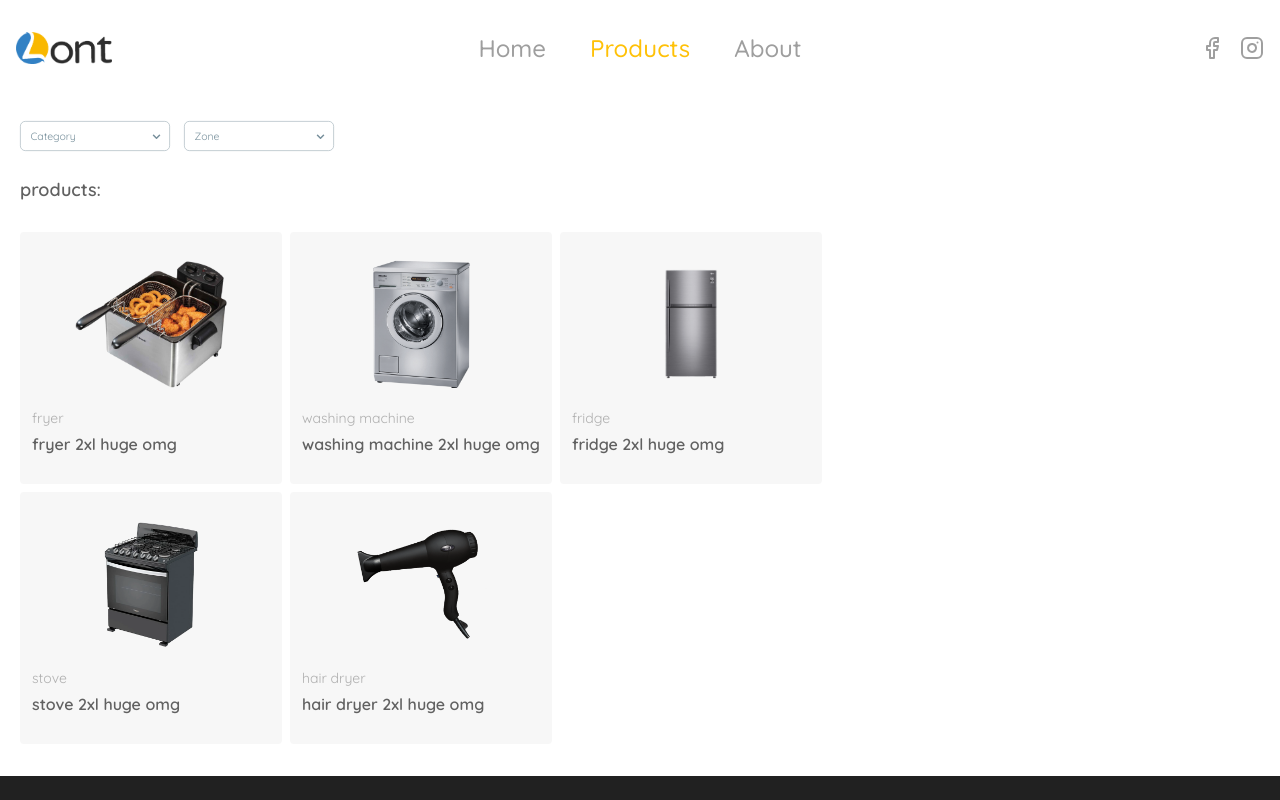
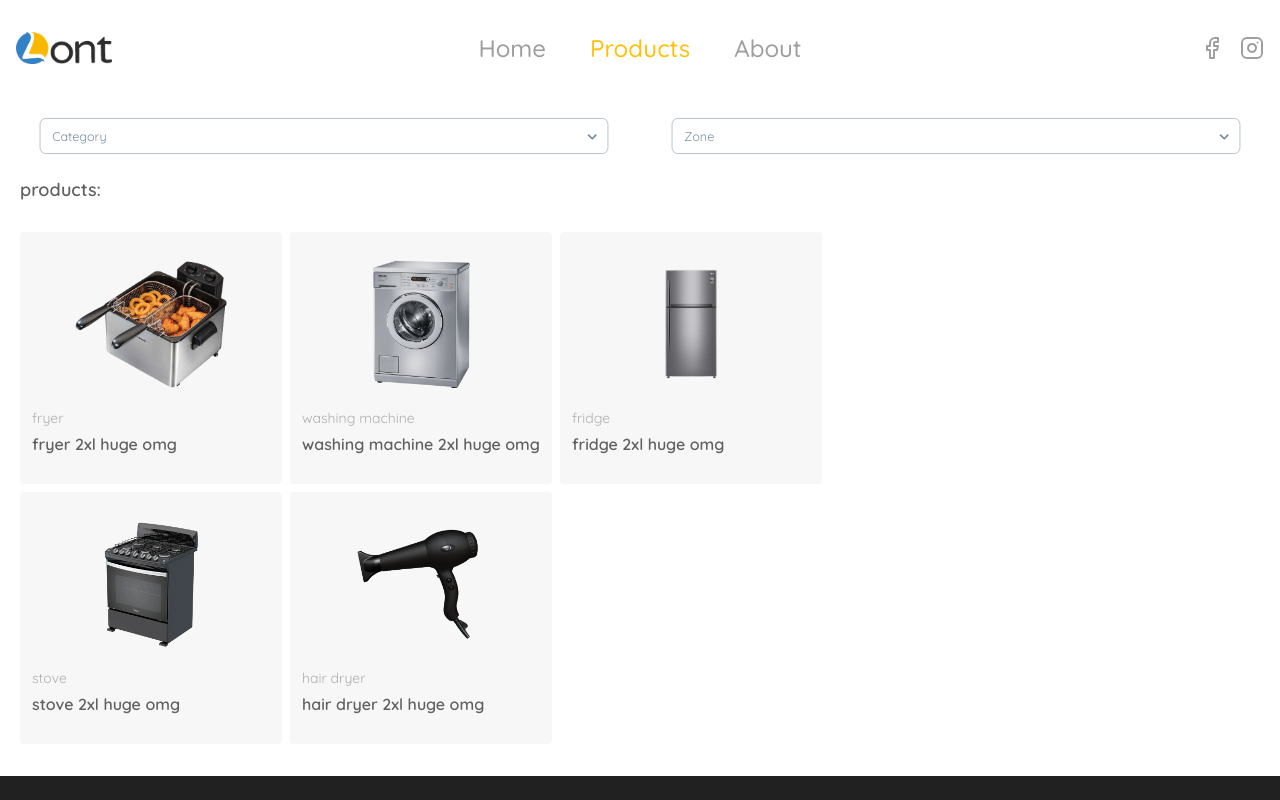
Before and after one commit to RageOfKurd/lont-web, a React (Vite) app: page /products in a window 1280 px wide. Shown: the top 800 px of the page. Built offline with nearby package versions, Linux system fonts and the light colour scheme.

Commit message:
filter dropdowns been added

```diff
--- a/src/pages/ProductsPage.jsx
+++ b/src/pages/ProductsPage.jsx
@@ -5,37 +5,38 @@ import ProductsGrid from '../components/ProductsGrid';
 
 const ProductsPage = () => {
   return (
-    <div className="mt-5">
+    <main className="mt-5 w-full ">
 
-          {/* filters */}
-          <div className="flex gap-1 ">
-        <div className="w-40 scale-75">
-        <Select size="md" label="Category">
+      <div className="grid grid-cols-2">
+
+        <div className='ml-2 scale-90'>
+        <Select size="md" label="Category" >
                       {categories.map((category, index) => (
                           <Option key={index} value={category}>
                               {category}
                           </Option>
                         ))}
          </Select>
-                </div>
+     </div>
 
-        <div className="w-40 scale-75">
-        <Select size="md" label="Zone">
+
+     <div className='mr-2 scale-90'>
+        <Select size="md" label="Zone" >
                       {zones.map((zone, index) => (
                           <Option key={index} value={zone}>
                               {zone}
                           </Option>
                         ))}
-                  </Select>
-          </div>
+         </Select>
+     </div>
 
-            </div>
+      </div>
 
-          {/* products Grid*/}
+      <ProductsGrid />
 
-         <ProductsGrid/>
 
-    </div>
+
+    </main>
   )
 }
 
```
